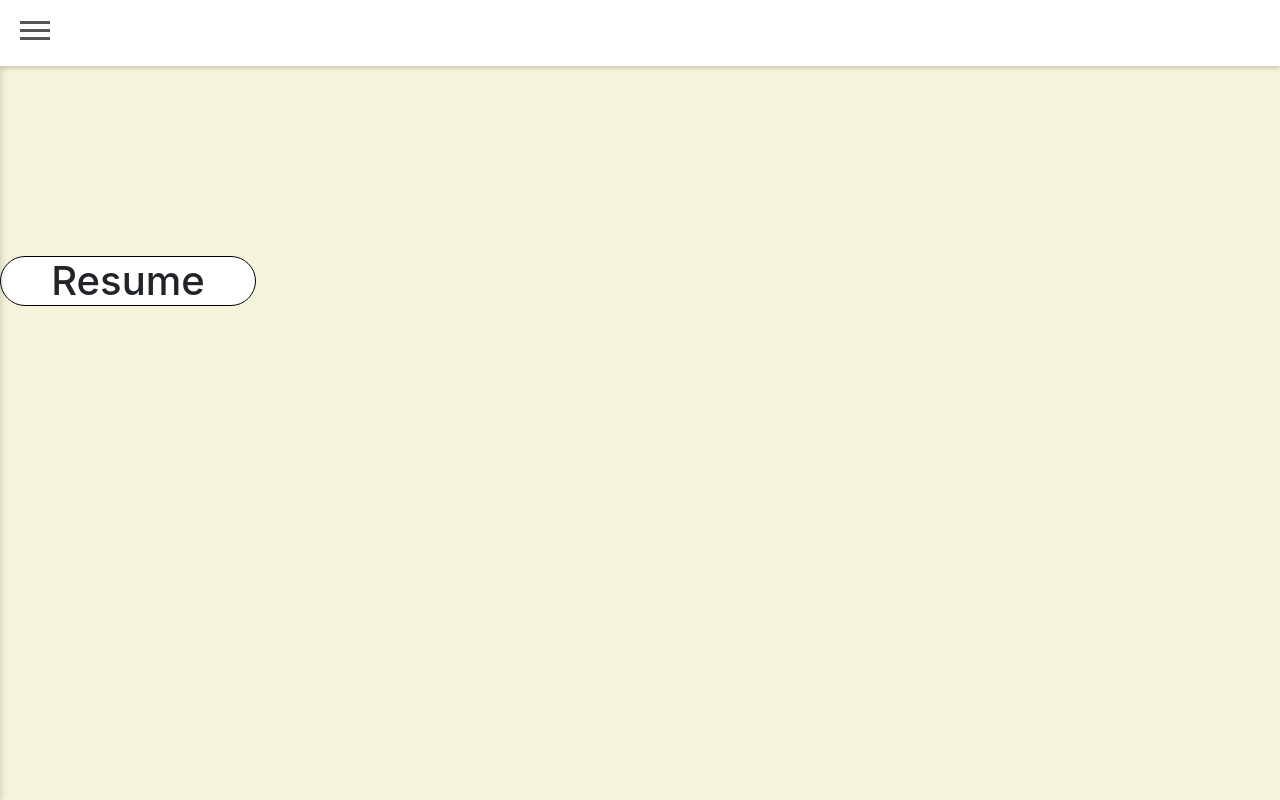
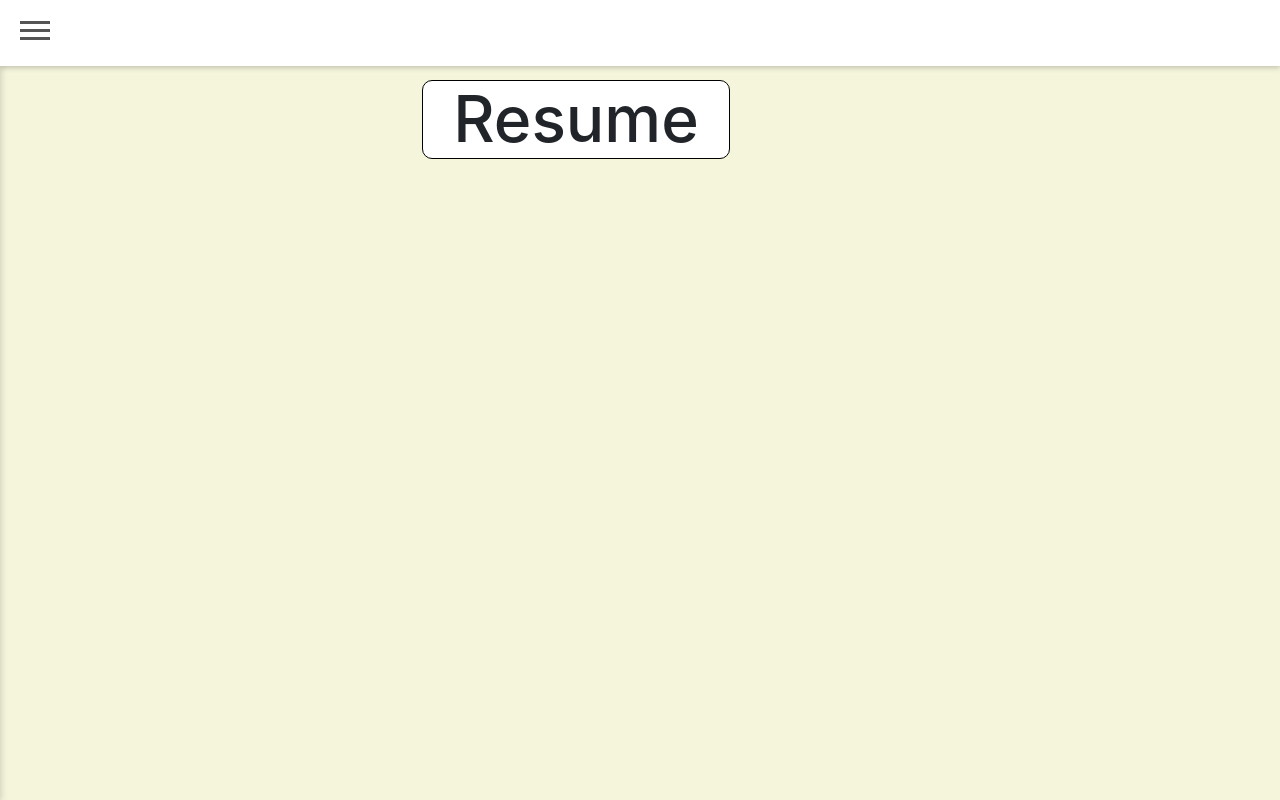
Before and after one commit to simonhm31/my-website, a plain HTML site: page home/index.html in a window 1280 px wide. Drawn offline with nearby package versions, Linux system fonts and the light colour scheme.

Commit message:
resume header

```diff
--- a/home/index.css
+++ b/home/index.css
@@ -5,21 +5,19 @@ body {
 .wrapper{
   width: 100%;
 }
+
 h1 {
-  margin-top: 20%;
+  margin-top: 80px;
+  margin-left: 33%;
   text-align: center;
   background-color: white;
   border: 1px solid black;
-  width: 20%;
-  border-radius: 30px;
+  width: 24vw;
+  border-radius: 10px;
 
 }
 
-@media screen and (max-width: 1000px) {
-  h1{
-    margin-top: 25%;
-  }
-}
+
 * {
     margin:0;
     padding:0;
--- a/home/index.html
+++ b/home/index.html
@@ -29,8 +29,9 @@
      <!--  -->
 
      <div class="wrapper">
-       <div class="resume"><h1>Resume</h1></div>
+       <h1 style="font-size: 5vw;">Resume</h1>
      </div>
+
 
 
 
```
